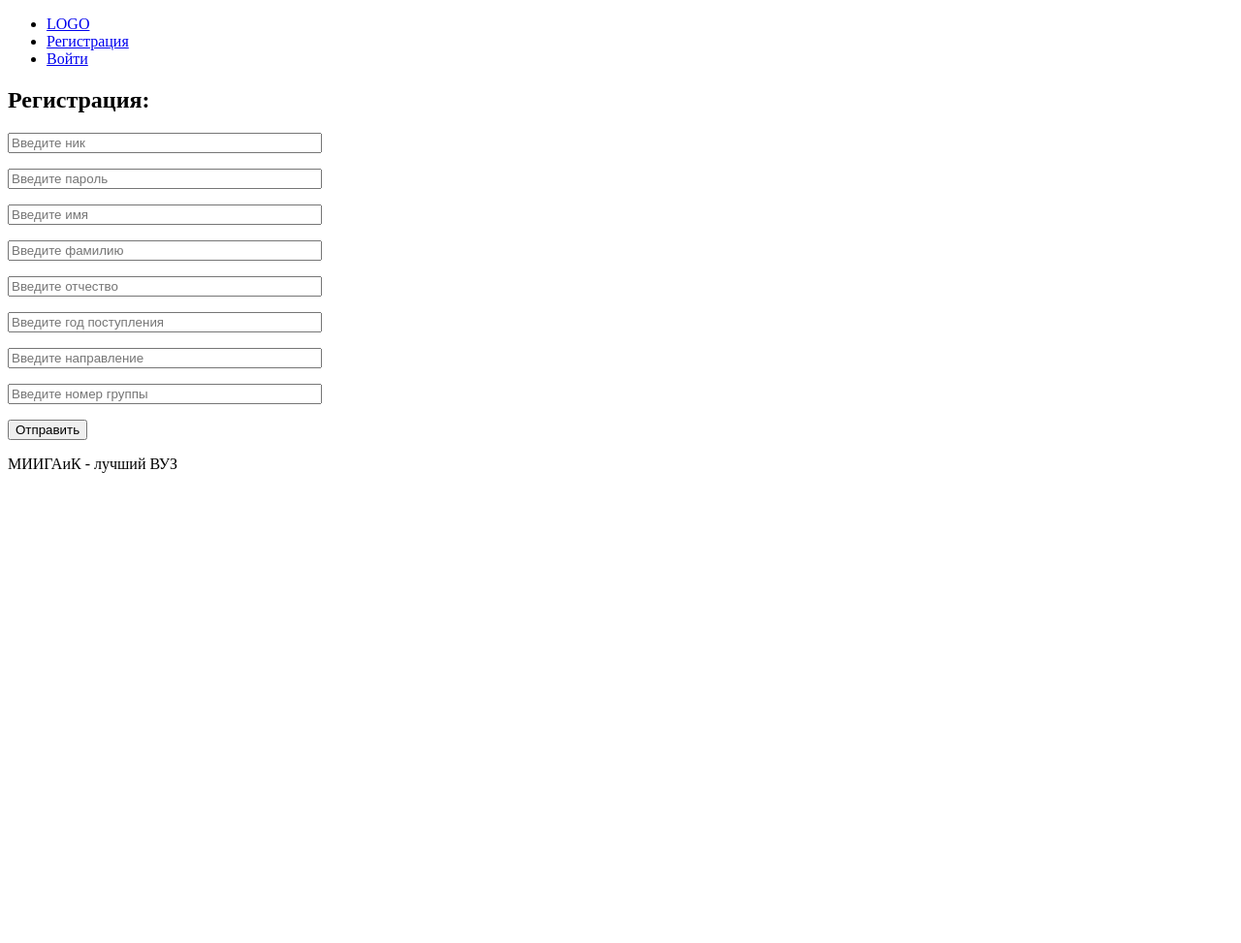
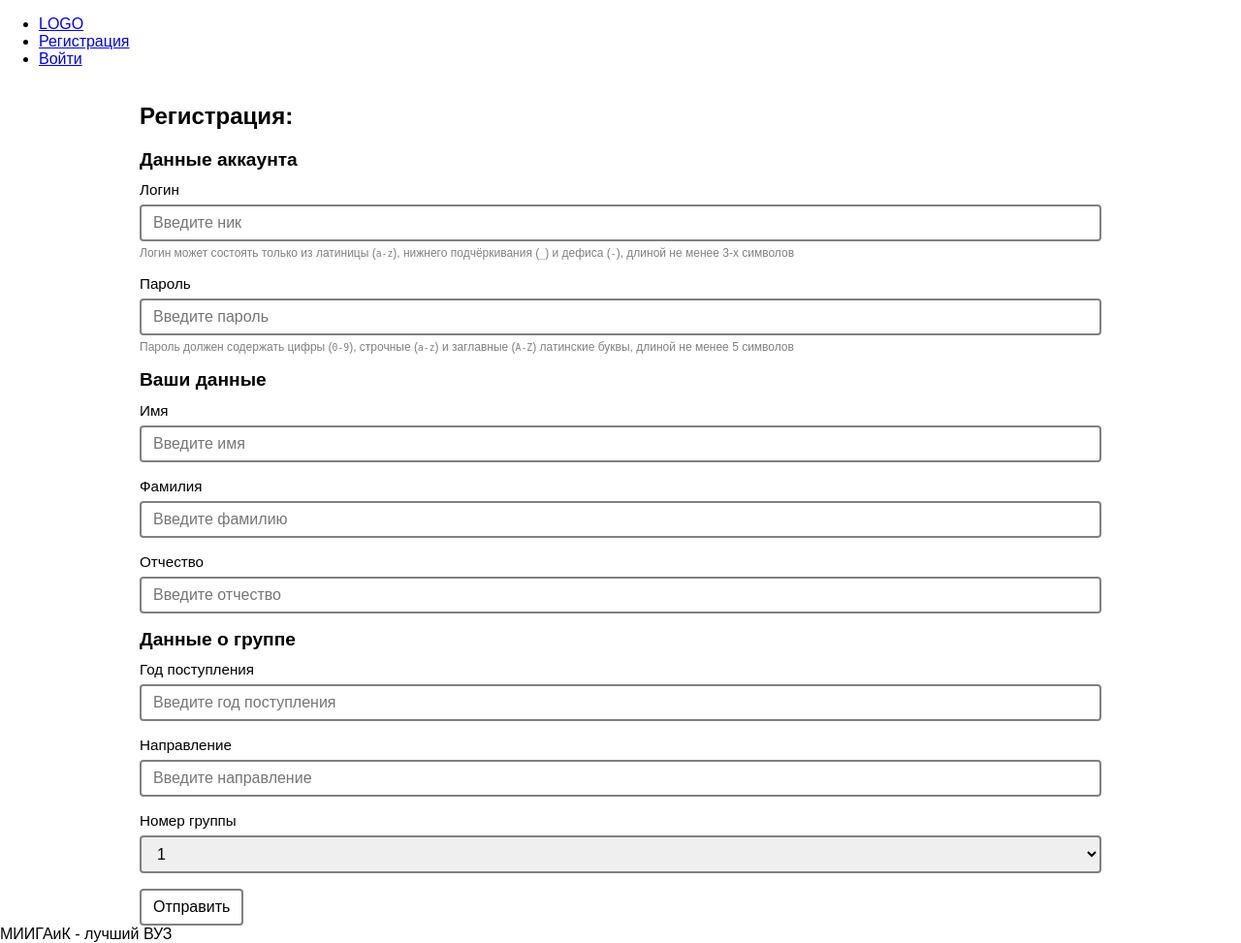
Before and after one commit to ibmiigaik/session_service, a Flask app: page /register in a window 1280 px wide. Shown: the whole page at 97% size. Before the commit the page ends 488 px from the top, so only its background shows below. Run offline with Flask 2, Linux system fonts and the light colour scheme.

Commit message:
Добавлено несколько стилей и переработана страница регистрации

```diff
--- a/session_service/static/style.css
+++ b/session_service/static/style.css
@@ -1,18 +1,117 @@
-body {
-  background: white;
+/* Global styles */
+:root {
+  --radius: .25em;
+  --primary-color: royalblue;
+  --secondary-color: gray;
+  --error-color: red;
 }
 
-.form_control {
-  width: 25%;
-  height: 25%;
+*, *:after, *:before {
+  box-sizing: border-box;
 }
 
-input[type=number] {
-  -moz-appearance: textfield;
+body {
+  margin: 0;
+  padding: 0;
+  min-height: 100vh;
+  display: flex;
+  flex-direction: column;
+  font-family: sans-serif;
 }
 
-input::-webkit-outer-spin-button,
-input::-webkit-inner-spin-button {
-  -webkit-appearance: none;
+main {
+  flex: 1 0 auto;
+  max-width: 1024px;
+  width: 100%;
+  margin: 0 auto;
+  padding: 0 1em;
+}
+
+footer {
+  flex-shrink: 0;
+}
+
+@media (min-width: 1440px) {
+  main {
+    max-width: 1350px;
+  }
+}
+
+/* Form */
+.from {
+  padding: 20px;
+}
+
+.form__fieldset {
+  border: none;
+  padding: 0;
   margin: 0;
 }
+
+.form__legend {
+  font-weight: bold;
+  font-size: 1.2em;
+  width: 100%;
+  margin: .6em 0;
+  padding: 0;
+}
+
+.form-control,
+.form-control__input,
+.form-control__label {
+  display: block;
+  width: 100%;
+}
+
+.form-control {
+  margin-bottom: 1em;
+}
+
+.form-control__input {
+  margin-bottom: 5px;
+  font-size: 1em;
+  padding: .5em .75em;
+  border-radius: var(--radius);
+  border: var(--secondary-color) 2px solid;
+}
+
+.form-control__input:invalid:not(:placeholder-shown) {
+  border-color: var(--error-color);
+}
+
+.form-control__invalid-message {
+  display: block;
+  color: var(--secondary-color);
+  font-size: .75em;
+}
+
+.form-control__input:invalid:not(:placeholder-shown) + .form-control__invalid-message {
+  color: var(--error-color);
+}
+
+.form-control__input:focus {
+  outline: none;
+  border: var(--primary-color) 2px solid;
+}
+
+.form-control__label {
+  font-size: .95em;
+  margin-bottom: 7px;
+}
+
+/* Buttons */
+
+.button {
+  display: block;
+  font-size: 1em;
+  background-color: transparent;
+  border: var(--secondary-color) 2px solid;
+  padding: .5em .75em;
+  border-radius: var(--radius);
+  cursor: pointer;
+}
+
+.button:focus {
+  outline: none;
+  border-color: var(--primary-color);
+}
--- a/session_service/templates/base.html
+++ b/session_service/templates/base.html
@@ -8,13 +8,16 @@
   <title>Авторизация</title>
 </head>
 <body>
-{% include "components/navbar.html" %}
-
+<header>
+  {% include "components/navbar.html" %}
+</header>
 <main>
   {% block content %}
   {% endblock %}
 </main>
 
-{% include "components/footer.html" %}
+<footer>
+  {% include "components/footer.html" %}
+</footer>
 </body>
 </html>
--- a/session_service/templates/register.html
+++ b/session_service/templates/register.html
@@ -1,61 +1,126 @@
-{% extends 'base.html' %}
+{% extends "base.html" %}
 
 {% block header %}
-  <h1>{% block title %}Регистрация{% endblock %}</h1>
+  <h1>
+    {% block title %}
+      Регистрация
+    {% endblock %}
+  </h1>
 {% endblock %}
 
 {% block content %}
+  <h2>Регистрация:</h2>
+  {% include "components/errors.html" %}
+  <form method="post" class="form">
+    <fieldset class="form__fieldset">
+      <legend class="form__legend">Данные аккаунта</legend>
 
-  <h2>Регистрация:</h2>
+      <label class="form-control">
+        <span class="form-control__label">Логин</span>
+        <input
+                name="username"
+                type="text"
+                placeholder="Введите ник"
+                class="form-control__input"
+                minlength="3"
+                pattern="[a-zA-Z_-]{3,}"
+                autocomplete="username"
+                required>
 
-  {% include "components/errors.html" %}
+        <span class="form-control__invalid-message">
+          Логин может состоять только из латиницы (<code>a-z</code>),
+          нижнего подчёркивания (<code>_</code>) и дефиса (<code>-</code>),
+          длиной не менее 3-х символов
+        </span>
+      </label>
 
-  <form method='post'>
-    <p>
-      <input name='username' type='text' placeholder='Введите ник'
-             class='form_control' minlength='3' required><br>
-    </p>
-    <p>
-      <input name='password' type='password' placeholder='Введите пароль'
-             class='form_control'
-             pattern='(?=.*\d)(?=.*[a-z])(?=.*[A-Z]).{5,}'
-             title=" the password must be at least 5 characters long. It must contain at least one uppercase and one lowercase letter"
-             required><br>
-    </p>
-    <p>
-      <input type='text' name='first_name' id='first_name' class='form_control'
-             placeholder='Введите имя'
-             pattern='[A-я]{2,}' required><br>
-    </p>
-    <p>
-      <input type='text' name='last_name' id='last_name' class='form_control'
-             placeholder='Введите фамилию'
-             pattern='[A-я]{2,}' required><br>
-    </p>
-    <p>
-      <input type='text' name='patronymic' id='patronymic' class='form_control'
-             placeholder='Введите отчество'
-             pattern='[A-я]{2,}' required><br>
-    </p>
-    <p>
-      <input type='text' name='addmission_year' id='addmission_year'
-             class='form_control'
-             placeholder='Введите год поступления' pattern='[0-9]{4}'
-             required><br>
-    </p>
-    <p>
-      <input type='text' name='direction' id='direction' class='form_control'
-             placeholder='Введите направление'
-             pattern='[A-я]{2,}' required><br>
-    </p>
-    <p>
-      <input type='text' name='group_num' id='group_num' class='form_control'
-             placeholder='Введите номер группы'
-             pattern='[0-9]{1}' required><br>
-    </p>
-    <p>
-      <input type='submit' name='group_num' id='group_num'
-             class='btn btn-success' value='Отправить'><br>
-    </p>
+      <label class="form-control">
+        <span class="form-control__label">Пароль</span>
+        <input name="password" type="password" placeholder="Введите пароль"
+               class="form-control__input"
+               pattern="(?=.*\d)(?=.*[a-z])(?=.*[A-Z]).{5,}"
+               autocomplete="new-password"
+               minlength="5"
+               required>
+
+        <span class="form-control__invalid-message">
+          Пароль должен содержать цифры (<code>0-9</code>),
+          строчные (<code>a-z</code>) и заглавные (<code>A-Z</code>) латинские
+          буквы, длиной не менее 5 символов
+        </span>
+      </label>
+    </fieldset>
+
+    <fieldset class="form__fieldset">
+      <legend class="form__legend">Ваши данные</legend>
+
+      <label class="form-control">
+        <span class="form-control__label">Имя</span>
+        <input type="text" name="first_name" class="form-control__input"
+               placeholder="Введите имя"
+               autocomplete="given-name"
+               pattern="[A-Яа-яё-]{2,}" required>
+      </label>
+
+      <label class="form-control">
+        <span class="form-control__label">Фамилия</span>
+        <input type="text" name="last_name" class="form-control__input"
+               placeholder="Введите фамилию"
+               autocomplete="family-name"
+               pattern="[A-Яа-яё-]{2,}" required>
+      </label>
+
+      <label class="form-control">
+        <span class="form-control__label">Отчество</span>
+        <input type="text" name="patronymic" class="form-control__input"
+               autocomplete="additional-name"
+               placeholder="Введите отчество"
+               pattern="[A-Яа-яё-]{2,}">
+      </label>
+    </fieldset>
+
+    <fieldset class="form__fieldset">
+      <legend class="form__legend">Данные о группе</legend>
+
+      <label class="form-control">
+        <span class="form-control__label">Год поступления</span>
+
+        <input type="number" min="1900" max="{{ current_year }}"
+               name="addmission_year" id="addmission_year"
+               class="form-control__input"
+               placeholder="Введите год поступления" pattern="[0-9]{4}"
+               required>
+      </label>
+
+      <label class="form-control">
+        <span class="form-control__label">Направление</span>
+
+        <input type="text" name="direction" class="form-control__input"
+               placeholder="Введите направление"
+               pattern="[A-Яа-яё ]{2,}" required>
+      </label>
+
+      <label class="form-control">
+        <span class="form-control__label">Номер группы</span>
+
+        <select name="group_num"
+                class="form-control__input" required>
+          <option value="1">1</option>
+          <option value="2">2</option>
+          <option value="3">3</option>
+          <option value="4">4</option>
+          <option value="5">5</option>
+          <option value="6">6</option>
+          <option value="7">7</option>
+          <option value="8">8</option>
+          <option value="9">9</option>
+          <option value="10">10</option>
+        </select>
+      </label>
+    </fieldset>
+
+    <button type="submit" class="button button--primary">
+      Отправить
+    </button>
   </form>
 {% endblock %}
```
